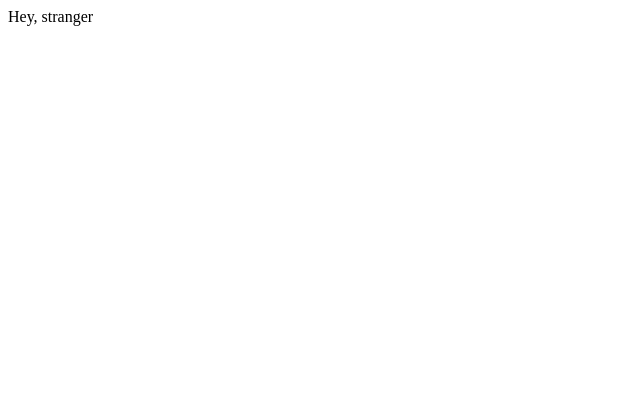
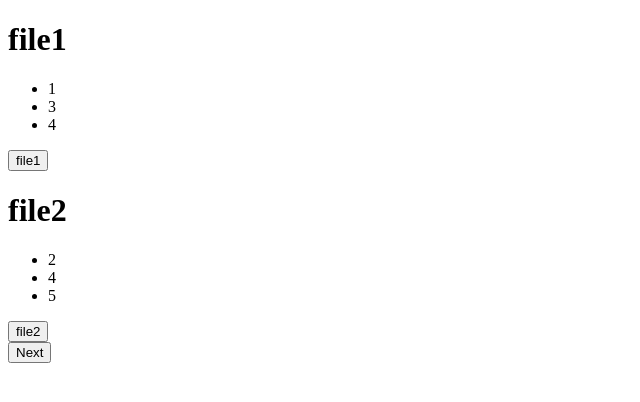
Before and after one commit to khivi/programming-languages, a React app in the folder react-js/: page / in a window 1280 px wide. Shown: the top 402 px of the page, without its empty margins (0-640 px from the left). Built offline with nearby package versions, Linux system fonts and the light colour scheme.

Commit message:
Added Data and next button

```diff
--- a/react-js/src/App.tsx
+++ b/react-js/src/App.tsx
@@ -1,10 +1,15 @@
 import React from 'react';
-import Hello from './Hello';
+import {Data} from './Hello';
 
-const App: React.FC<null> = () =>   {
+const App: React.FC<void> = () =>   {
+  const next = (): void => {
+    // eslint-disable-next-line
+  }
   return (
     <div className="App">
-      <Hello/>
+      <Data name="file1" data={[1,3,4]}/>
+      <Data name="file2" data={[2,4,5]}/>
+      <button onClick={next}>Next</button>
     </div>
   );
 }
--- a/react-js/src/Hello.tsx
+++ b/react-js/src/Hello.tsx
@@ -1,16 +1,25 @@
+import React, {useState}  from "react";
 
-import React from "react";
-
-interface HelloProps {
-    name?: string;
+interface DataProps {
+    name: string;
+    data: number[];
 }
 
-const Hello: React.FC<{name?: string}> = ({name}) =>   {
-  if (name) {
-    return <h1>Hello, {name}!</h1>;
-  } else {
-    return <span>Hey, stranger</span>;
-  }
+
+export const Data: React.FC<DataProps> = (props: DataProps) => {
+    const [data, setData] = useState(props.data);
+
+    const next = (): void => {
+        setData(data => data.slice(1));
+    };
+
+    return <div>
+        <h1>
+            {props.name}
+        </h1>
+        <ul>
+            {data.map((d, i) => <li key={i}> {d} </li>)}
+        </ul>
+        <button onClick={next}>{props.name}</button>
+        </div>;
 }
-
-export default Hello;
```
